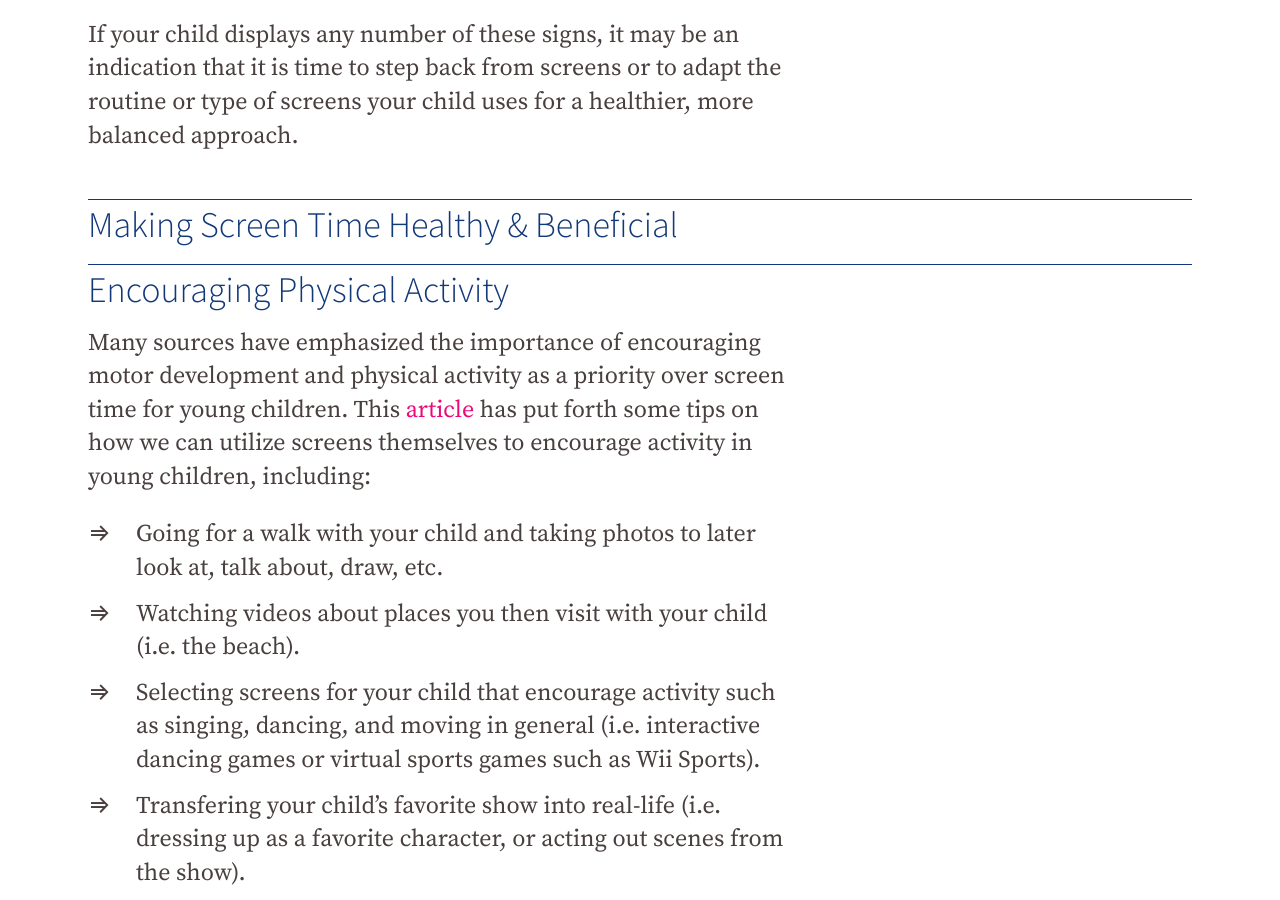
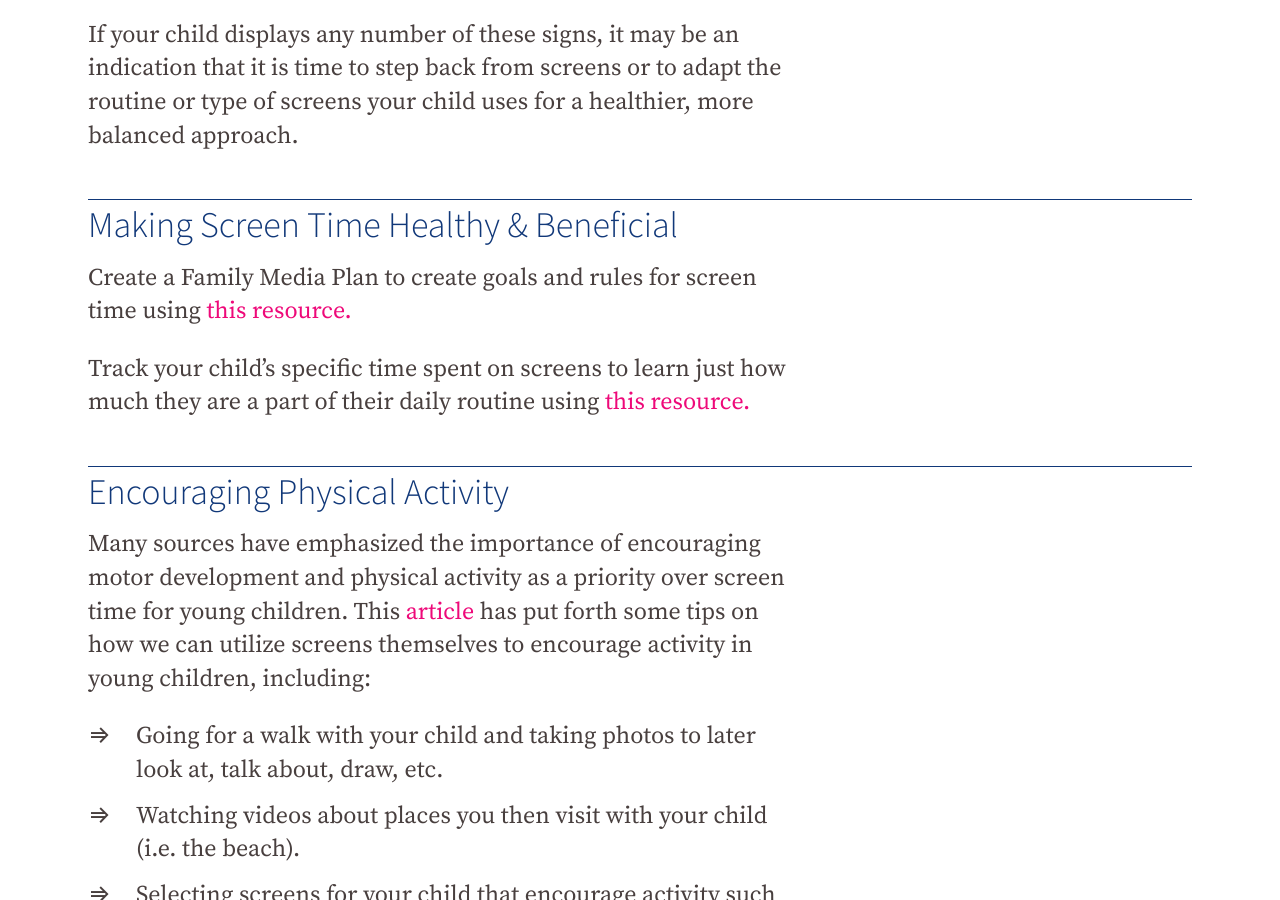
Before and after one commit to famliy-screen-time/familyscreentime.ca, a Jekyll site: the page built from _posts/2020-06-08-screen-time-schedules.md, in a window 1280 px wide and 900 px high, scrolled down 2470 px. Built offline with Jekyll 4.4.1, drawn with Linux system fonts in a browser that asks for light colours; nearby versions of some CDN libraries.

Commit message:
Update Blog “2020-06-08-screen-time-schedules”

```diff
--- a/_posts/2020-06-08-screen-time-schedules.md
+++ b/_posts/2020-06-08-screen-time-schedules.md
@@ -50,6 +50,18 @@ If your child displays any number of these signs, it may be an indication that i
 
 
 
+Create a Family Media Plan to create goals and rules for screen time using [this resource.](https://www.healthychildren.org/English/media/Pages/default.aspx#wizard)
+
+Track your child's specific time spent on screens to learn just how much they are a part of their daily routine using [this resource.](https://www.nhlbi.nih.gov/health/educational/wecan/downloads/screen-time-log.pdf)
+
+
+
+
+
+
+
+
+
 ## Encouraging Physical Activity
 
 Many sources have emphasized the importance of encouraging motor development and physical activity as a priority over screen time for young children. This[ article](https://raisingchildren.net.au/pre-teens/healthy-lifestyle/physical-activity/screen-time-physical-activity) has put forth some tips on how we can utilize screens themselves to encourage activity in young children, including:
```
